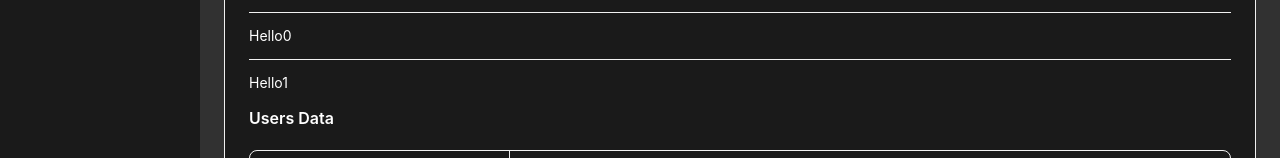
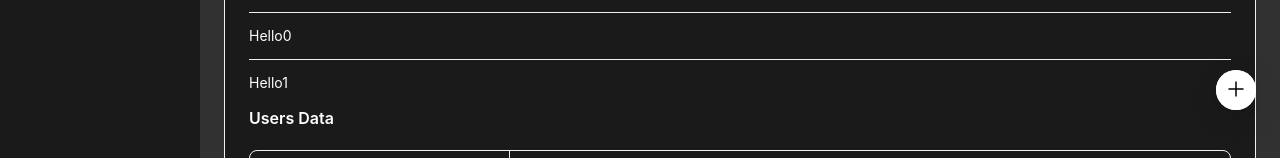
Before and after one commit to sinchana-P/antd-dashboard, a React (Vite) app: page / in a window 1280 px wide. Shown: the part 642-800 px from the top of the page. Built offline with nearby package versions, Linux system fonts and the light colour scheme.

Commit message:
FloatButton

```diff
--- a/src/App.tsx
+++ b/src/App.tsx
@@ -1,10 +1,10 @@
 import { useState } from 'react'
-import { Anchor, Avatar, Button, Card, Col, Descriptions, Divider, Empty, Form, Input, Layout, List, Menu, Modal, Row, Space, Steps, Table, Tag, TimePicker, Typography, notification } from 'antd'
+import { Anchor, Avatar, Button, Card, Col, Descriptions, Divider, Empty, FloatButton, Form, Input, Layout, List, Menu, Modal, Row, Space, Steps, Table, Tag, TimePicker, Typography, notification } from 'antd'
 import { Content, Header } from "antd/es/layout/layout";
 import Sider from "antd/es/layout/Sider";
 import "./styles/dashboard.css"
 import { HiOutlineHome } from 'react-icons/hi'
-import { GrOrganization } from 'react-icons/gr'
+import { GrAdd, GrOrganization } from 'react-icons/gr'
 import { BsPerson } from 'react-icons/bs'
 import { FaUsers } from 'react-icons/fa'
 import { GiHamburgerMenu } from 'react-icons/gi'
@@ -114,6 +114,7 @@ function App() {
           <Divider />
 
           <Card>
+            <FloatButton icon={<GrAdd />} />
             <Button
               onClick={() => {
                 notification.success({
--- a/src/styles/dashboard.css
+++ b/src/styles/dashboard.css
@@ -14,4 +14,5 @@
 
 .content {
     padding: 24px;
+    overflow: auto;
 }
```
